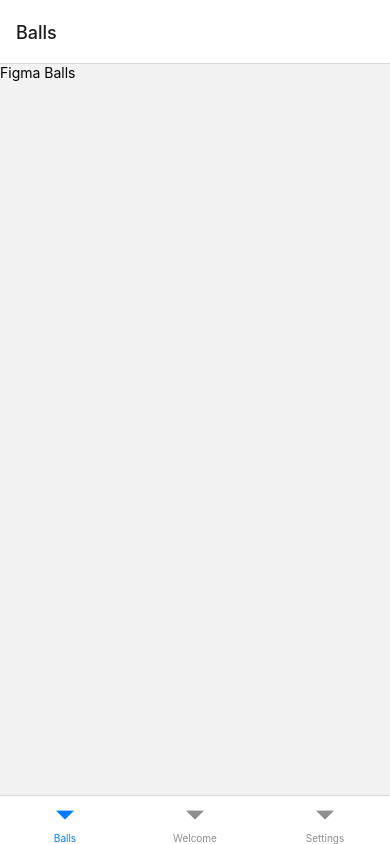
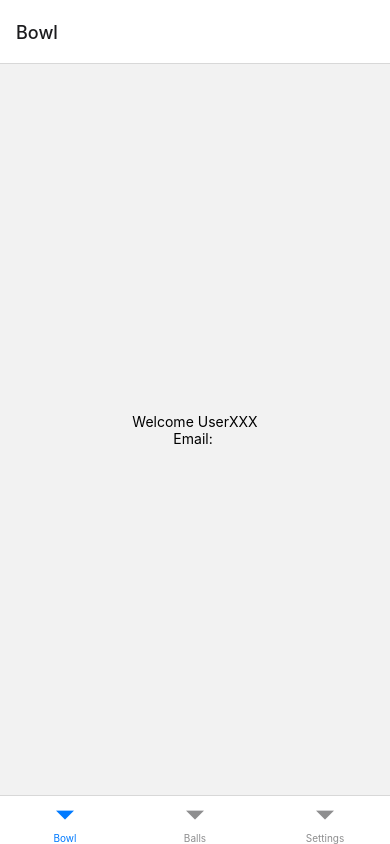
Before and after one commit to ziiqii/KingPin, a React Native app: screen /HomeScreen in a window 390 px wide. Built offline with nearby package versions, Linux system fonts and the light colour scheme; no server answers.

Commit message:
Add temporary square icon. Rearrange bottom tabs.

```diff
--- a/Screens/Home/HomeScreen.js
+++ b/Screens/Home/HomeScreen.js
@@ -8,8 +8,8 @@ const Tab = createBottomTabNavigator();
 const HomeScreen = () => {
   return (
     <Tab.Navigator>
+      <Tab.Screen name="Bowl" component={WelcomeScreen} />
       <Tab.Screen name="Balls" component={BallsScreen} />
-      <Tab.Screen name="Welcome" component={WelcomeScreen} />
       <Tab.Screen name="Settings" component={SettingsScreen} />
     </Tab.Navigator>
   );
--- a/app.json
+++ b/app.json
@@ -4,7 +4,7 @@
     "slug": "KingPin",
     "version": "1.0.0",
     "orientation": "portrait",
-    "icon": "./assets/icon.png",
+    "icon": "./assets/tempicon.png",
     "userInterfaceStyle": "light",
     "splash": {
       "image": "./assets/splash.png",
```
Also changed, not shown: assets/tempicon.png (added).
